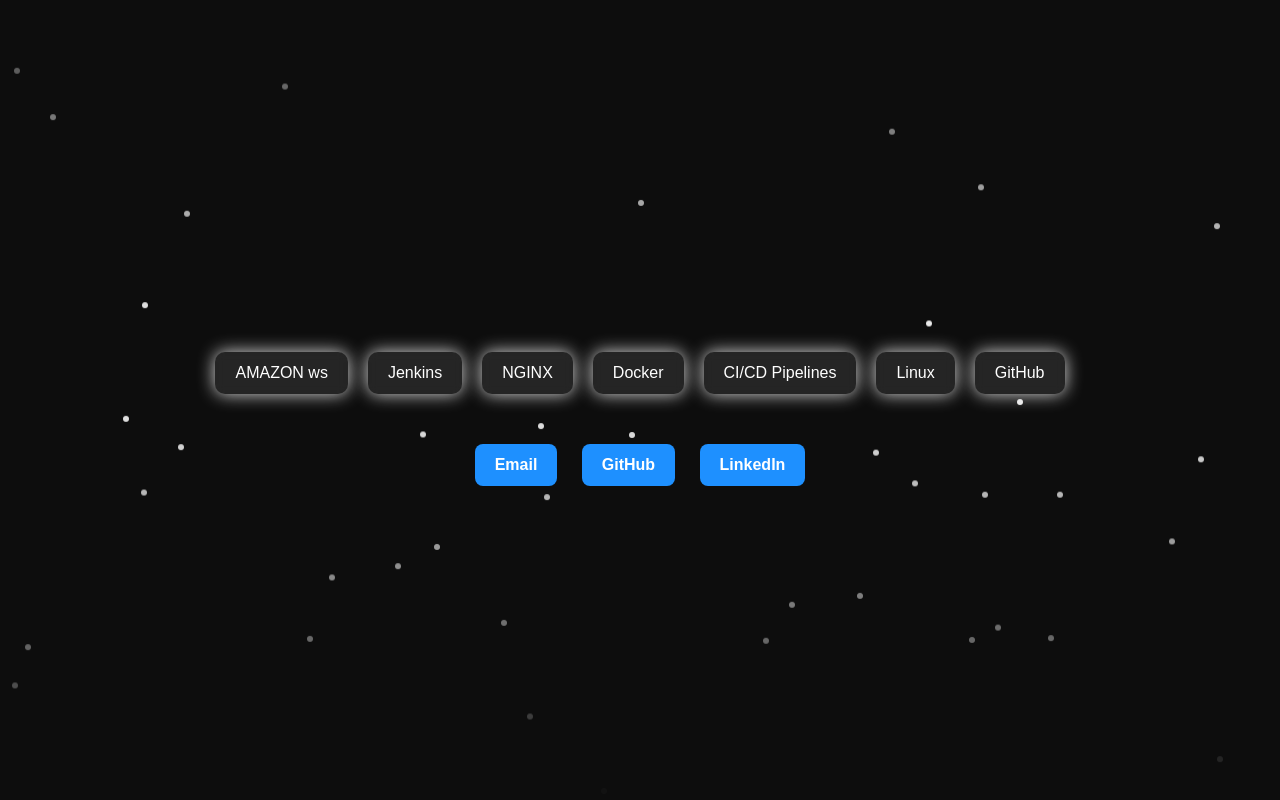
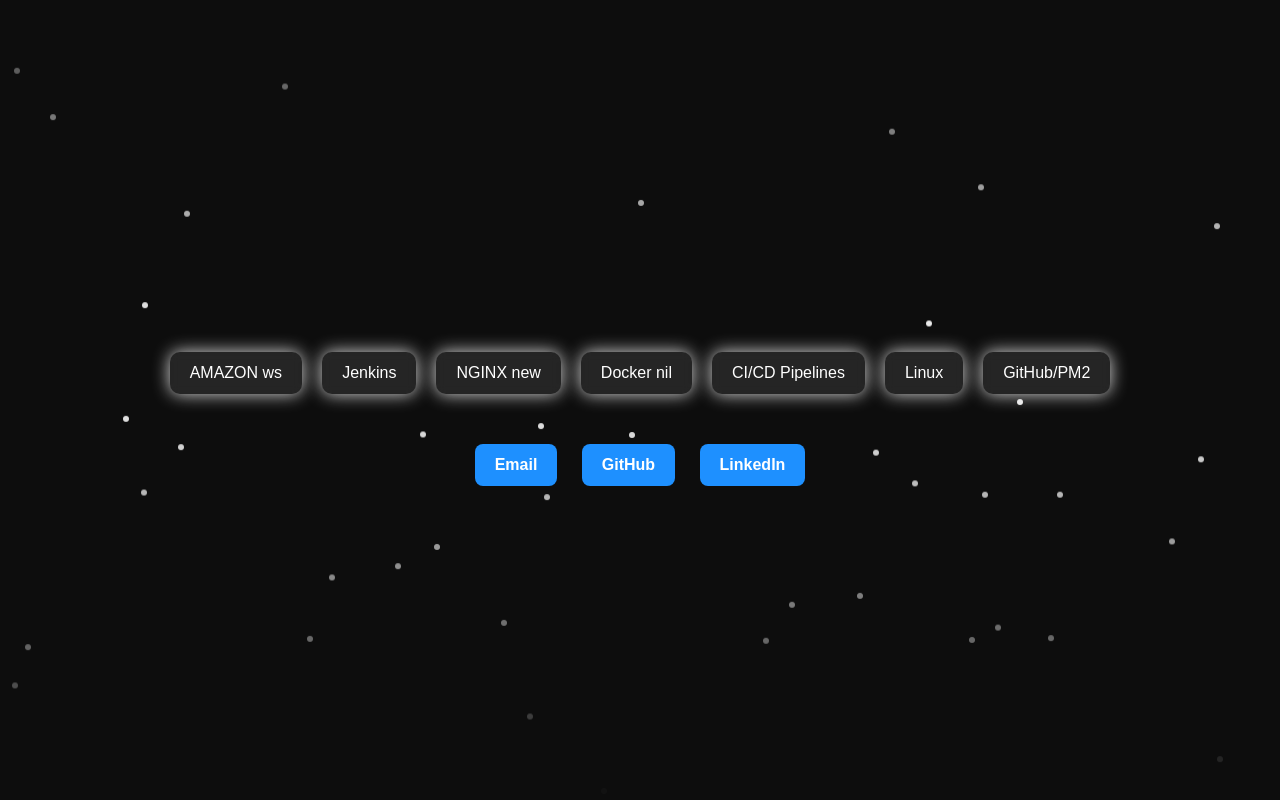
Before and after one commit to navinkumar2701007/navin, a plain HTML site: page index.html in a window 1280 px wide. Drawn offline with nearby package versions, Linux system fonts and the light colour scheme.

Commit message:
Webhook auto deploy test

```diff
--- a/index.html
+++ b/index.html
@@ -115,11 +115,11 @@
     <div class="tech-container">
         <div class="tech-box">AMAZON ws</div>
         <div class="tech-box">Jenkins</div>
-        <div class="tech-box">NGINX</div>
-        <div class="tech-box">Docker</div>
+        <div class="tech-box">NGINX new</div>
+        <div class="tech-box">Docker nil</div>
         <div class="tech-box">CI/CD Pipelines</div>
         <div class="tech-box">Linux</div>
-        <div class="tech-box">GitHub</div>
+        <div class="tech-box">GitHub/PM2</div>
     </div>
 
     <div class="socials">
```
